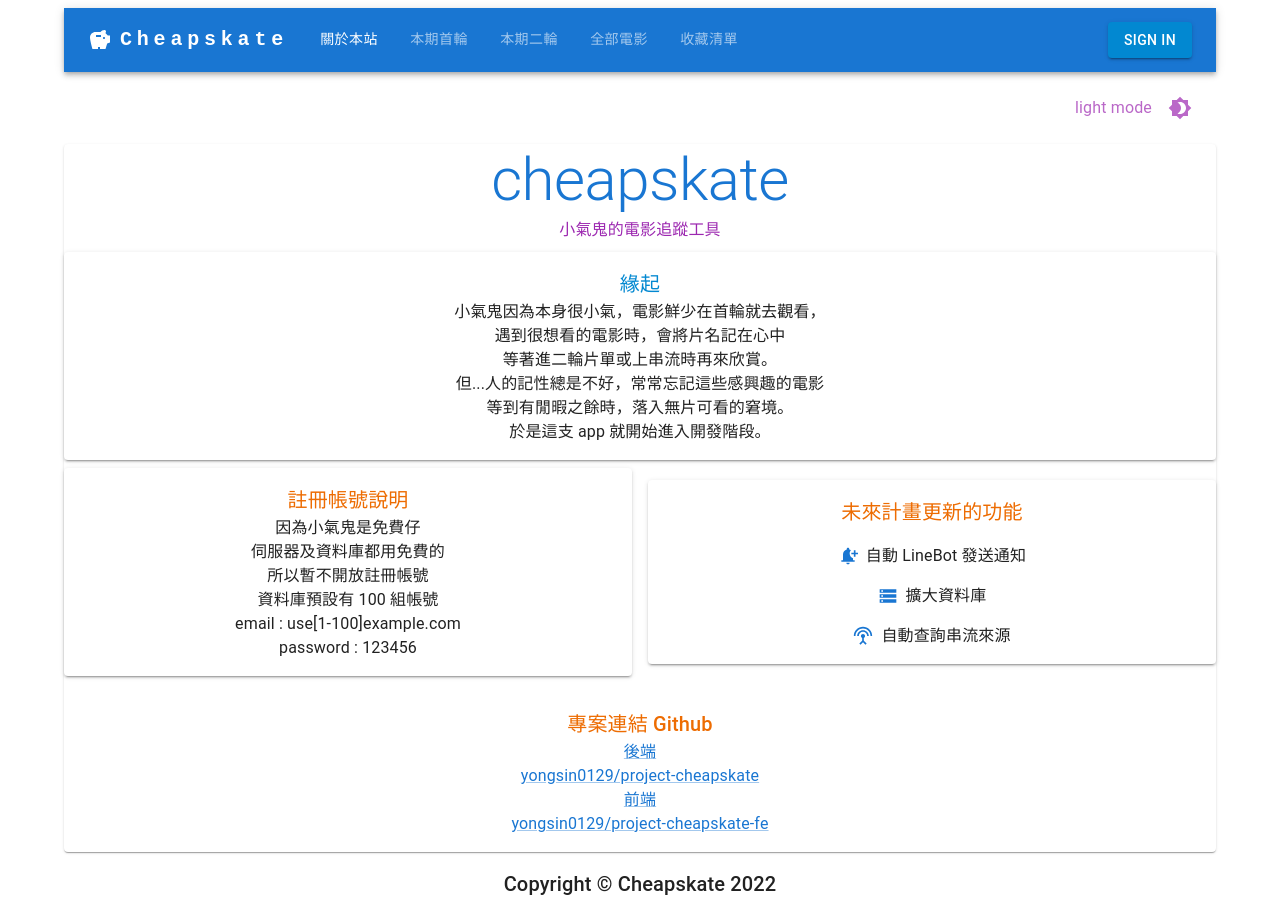
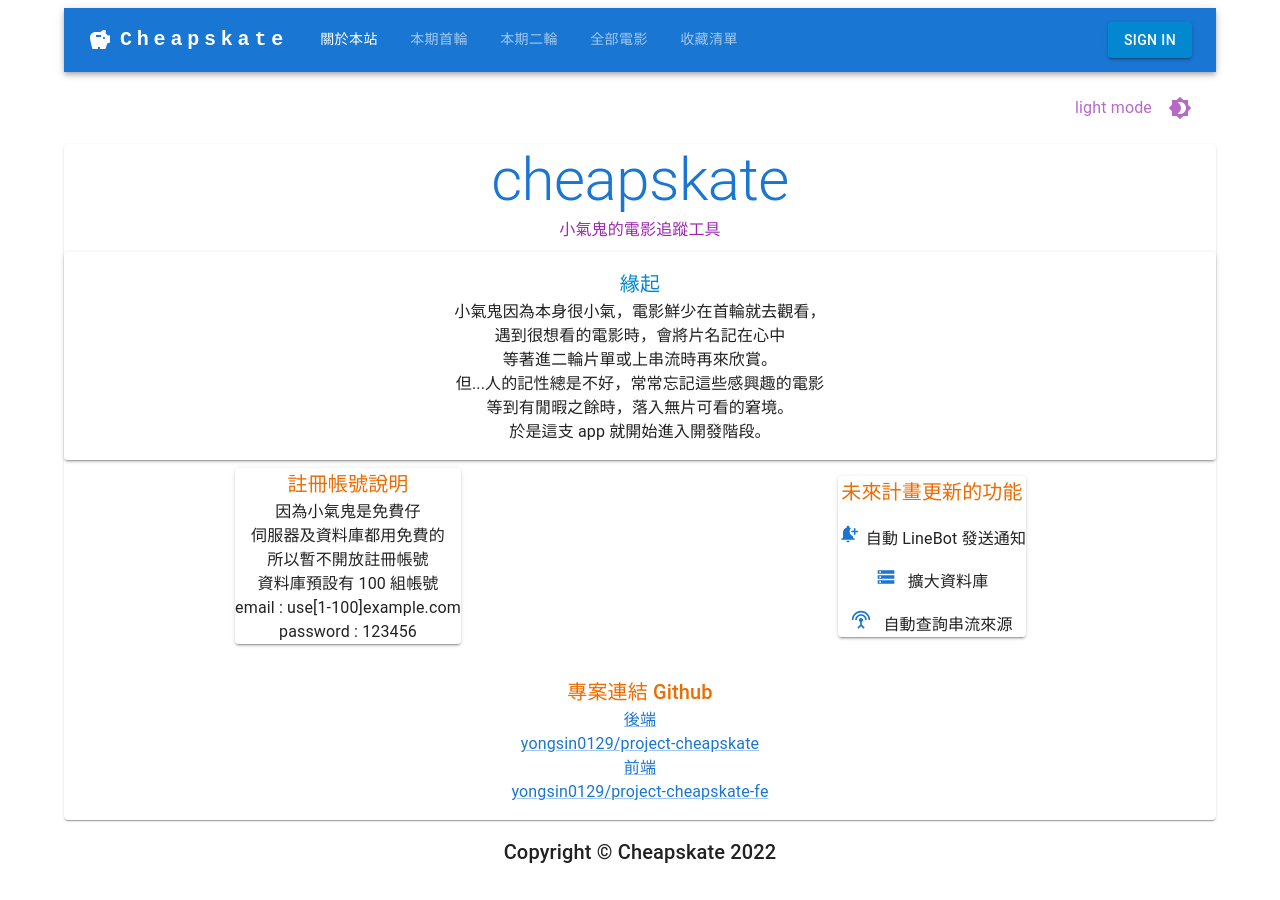
Before and after one commit to yongsin0129/project-cheapskate-fe, a React (Vite) app: page / in a window 1280 px wide. After the commit the page ends 868 px from the top, so only its background shows below. Built offline with nearby package versions, Linux system fonts and the light colour scheme.

Commit message:
feat : css module for HomePage component

```diff
--- a/src/pages/HomePage.tsx
+++ b/src/pages/HomePage.tsx
@@ -4,11 +4,14 @@ import { useTheme } from '@mui/material/styles'
 import Stack from '@mui/material/Stack'
 import Link from '@mui/material/Link'
 import Grid from '@mui/material/Grid'
-import '../style/dist/homepage.css'
 import NotificationAddIcon from '@mui/icons-material/NotificationAdd'
 import StorageIcon from '@mui/icons-material/Storage'
 import SettingsInputAntennaIcon from '@mui/icons-material/SettingsInputAntenna'
+
 import * as helper from '../helper'
+
+import styles from './styles/homePage.module.scss'
+// import '../style/dist/homepage.css'
 
 const HomePage = () => {
   // debug 專用
@@ -17,7 +20,7 @@ const HomePage = () => {
   const Theme = useTheme()
 
   return (
-    <Paper className='pageContent homepage' sx={{ paddingBottom: 2 }}>
+    <Paper className={`pageContent ${styles.homepage}`} sx={{ paddingBottom: 2 }}>
       {/* ----------------------------------  ------- title ---------------  */}
       <Typography color={Theme.palette.primary.main} variant='h2'>
         cheapskate
@@ -71,7 +74,7 @@ const HomePage = () => {
       </Paper>
 
       <Grid container spacing={2}>
-        <Grid item xs={12} md={6}>
+        <Grid item xs={12} md={6} className="Grid-item">
           <Paper id='accountDescription' className='' elevation={2}>
             {/* ----------------------------------  ------- 帳號說明 ---------------  */}
             <Typography variant='h6' color={Theme.palette.warning.main}>
@@ -87,7 +90,7 @@ const HomePage = () => {
             </Typography>
           </Paper>
         </Grid>
-        <Grid item xs={12} md={6}>
+        <Grid item xs={12} md={6} className="Grid-item">
           <Paper id='futurePlanDescription' className='' elevation={2}>
             {/* ----------------------------------  ------- 未來計畫 ---------------  */}
             <Stack spacing={2}>
--- /dev/null
+++ b/src/pages/styles/homePage.module.scss
@@ -0,0 +1,52 @@
+.homepage {
+
+  :global {
+
+    .Grid-item {
+      display: flex;
+      justify-content: center;
+      align-items: center;
+    }
+
+    #reasonDescription {
+      margin: 0.5rem;
+    }
+
+    #reasonDescription,
+    #accountDescription,
+    #futurePlanDescription {
+      width: 100%;
+      padding: 1rem;
+
+      p {
+        display: flex;
+        justify-content: center;
+        align-items: center;
+      }
+    }
+
+    // phone 專用設定
+    @media screen and (max-width: 448px) {
+      font-size: 0.75rem;
+
+      #reasonDescription {
+        padding: 1rem;
+
+        &.web {
+          display: none;
+        }
+      }
+    }
+
+
+
+    // Web 專用設定
+    @media screen and (min-width: 449px) {
+      #reasonDescription {
+        &.phone {
+          display: none;
+        }
+      }
+    }
+  }
+}
--- a/src/style/homepage.scss
+++ /dev/null
@@ -1,56 +0,0 @@
-.homepage {
-
-  .MuiGrid-root {
-    .MuiGrid-item {
-      display: flex;
-      justify-content: center;
-      align-items: center;
-    }
-  }
-
-  #reasonDescription,
-  #accountDescription,
-  #futurePlanDescription {
-    width: 100%;
-    padding: 1rem;
-
-    p {
-      display: flex;
-      justify-content: center;
-      align-items: center;
-    }
-  }
-
-  @media screen and (max-width: 428px) {
-    font-size: 0.75rem;
-
-    #reasonDescription {
-      width: 100%;
-      padding: 1rem;
-
-      &.web {
-        display: none;
-      }
-
-      // border: 2px solid red;
-      margin: 0.5rem;
-
-    }
-  }
-
-
-
-  // Web 專用設定
-  @media screen and (min-width: 429px) {
-    #reasonDescription {
-      width: 100%;
-
-      &.phone {
-        display: none;
-      }
-
-      margin: 0.5rem;
-
-    }
-  }
-}
```
Also changed, not shown: src/components/styles/toggleModeButton.module.scss (renamed from src/components/styles/ToggleModeButton.module.scss).
